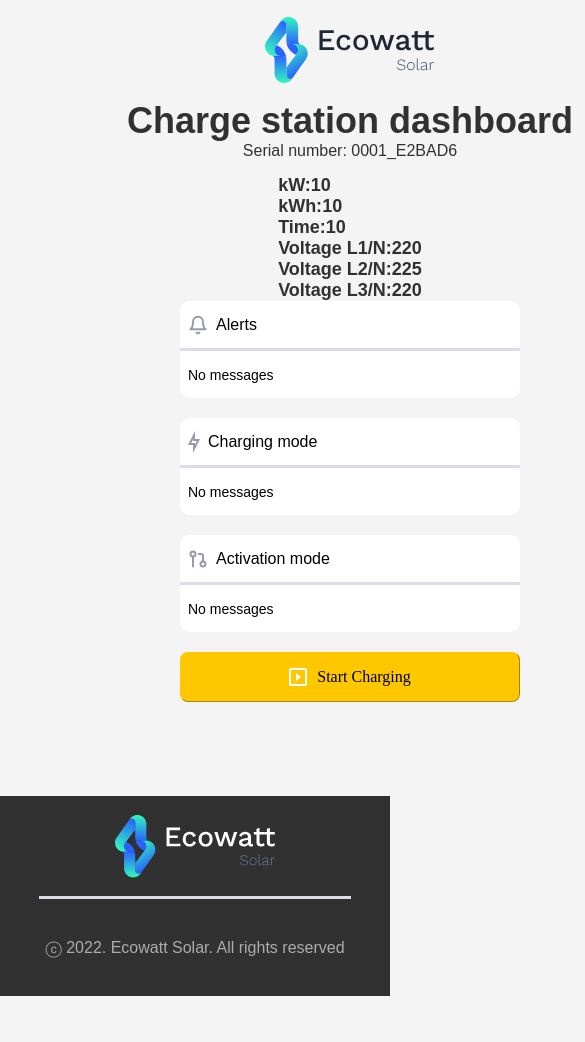
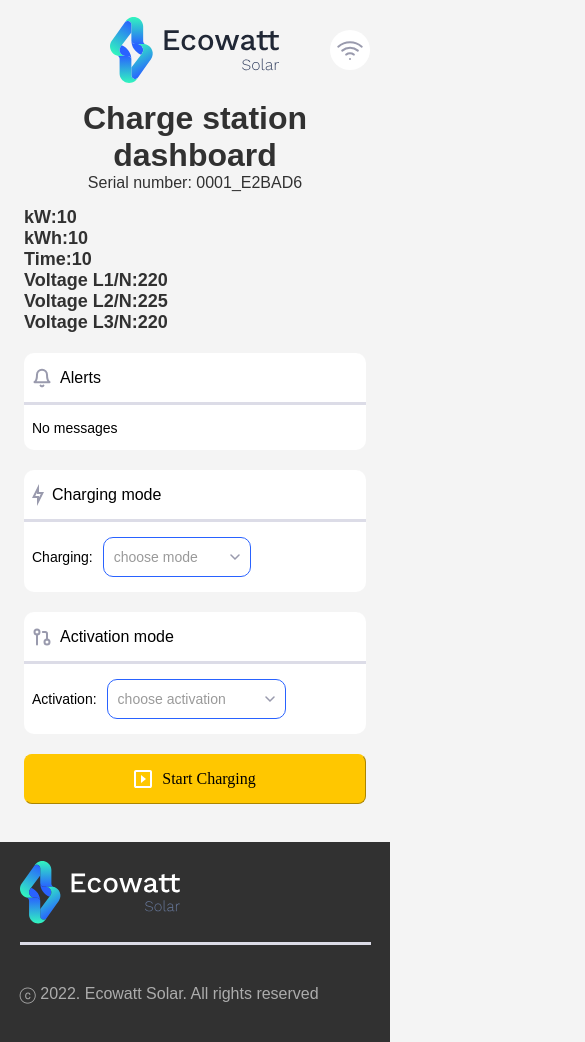
Before and after one commit to Viachaslau/charger_station, a plain HTML site: page index.html in a window 390 px wide. Shown: the top 1042 px of the page, 585 px wide, since content can reach past the window. Before the commit the page ends 996 px from the top, so only its background shows below. Drawn offline with Linux system fonts and the light colour scheme.

Commit message:
version 1.1

```diff
--- a/css/main.css
+++ b/css/main.css
@@ -6,14 +6,8 @@
   font-size: 16px;
   background: #f4f4f4;
   margin: 0 auto;
-}
-
-@media (max-width: 768px) {
-  .general_options {
-    flex-direction: column;
-    align-items: center;
-  }
-
+  position: relative;
+  min-height: 100vh;
 }
 
 .main_div {
@@ -39,6 +33,53 @@
   top: 30px;
 }
 
+.wifi:hover,
+.wifi:focus {
+  cursor: pointer;
+}
+
+/* The Modal (background) */
+.modal {
+  display: none; /* Hidden by default */
+  position: fixed; /* Stay in place */
+  z-index: 1; /* Sit on top */
+  padding-top: 100px; /* Location of the box */
+  left: 0;
+  top: 0;
+  width: 100%; /* Full width */
+  height: 100%; /* Full height */
+  overflow: auto; /* Enable scroll if needed */
+  background-color: rgb(0,0,0); /* Fallback color */
+  background-color: rgba(0,0,0,0.4); /* Black w/ opacity */
+}
+
+/* Modal Content */
+.wifi_modal_content {
+  background-color: #fefefe;
+  margin: auto;
+  padding: 20px;
+  /* border: 1px solid #888; */
+  /* position: relative; */
+  max-width: 340px;
+  /* height: 376px; */
+  border-radius: 10px;
+}
+
+/* The Close Button */
+.close {
+  color: #aaaaaa;
+  float: right;
+  font-size: 40px;
+  font-weight: bold;
+}
+
+.close:hover,
+.close:focus {
+  color: #000;
+  text-decoration: none;
+  cursor: pointer;
+}
+
 .main_text {
   display: flex;
   flex-direction: column;
@@ -56,11 +97,9 @@
 
 .control_panel {
   color: rgba(0,0,0,0.800000011920929);
-  left: 500px;
   font-weight: Bold;
   font-size: 18px;
   flex: 1 1 0;
-  justify-content: center;
 }
 
 .serial_number {
@@ -84,7 +123,7 @@
 
 .block {
   width: 340px;
-  height: 97px;
+  min-height: 97px;
   background-color: #FFFFFF;
   border-radius: 10px;
   overflow: hidden;
@@ -95,8 +134,8 @@
 
 .block_title {
   display: flex;
-  flex: 1 1 0;
   align-items: center;
+  height: 49px;
 }
 
 .block_name {
@@ -109,7 +148,6 @@
 .block_contect {
   border-top: solid;
   border-color: #DCDCE7;
-  font-weight: Regular;
   font-size: 14px;
   flex: 1 1 0;
   display: flex;
@@ -143,15 +181,23 @@
   color: #fff;
 }
 
+.rectangle {
+  background-color: rgba(0, 0, 0, 0.8);
+}
+
 footer {
   position: absolute;
   bottom: 0;
   width: 100%;
-  height: 3rem;
+  height: 2.5rem;
 }
 
-.rectangle {
-  background-color: rgba(0, 0, 0, 0.8);
+.ecowatt_bottom {
+  height: 100px;
+  display: flex;
+  flex: 1 1 0;
+  align-items: center;
+  justify-content: space-around;
 }
 
 .rules {
@@ -166,3 +212,76 @@
   align-items: center;
   justify-content: space-around;
 }
+
+@media (max-width: 768px) {
+  .main_title {
+    width: 100%;
+    color: rgba(0,0,0,0.800000011920929);
+    top: 181px;
+    font-weight: Bold;
+    font-size: 32px;
+  }
+
+  .wifi {
+    right: 20px;
+}
+
+  .serial_number {
+    width: 100%;
+    color: rgba(0,0,0,0.800000011920929);
+    font-weight: Regular;
+    font-size: 16px;
+  }
+
+  .general_options {
+    flex-direction: column;
+    align-items: center;
+    width: 100%;
+    align-items: stretch;
+    padding: 0 1.5rem;
+  }
+
+  .control_panel {
+    padding-bottom: 20px;
+}
+
+  .block{
+    width: 100%;
+  }
+
+  .main_div {
+    width: auto;
+    padding: 0 auto;
+  }
+
+  .activation_bottom {
+    width: 100%;
+}
+
+  footer {
+    height: 0.1rem;
+  }
+
+  .ecowatt_bottom {
+    height: 100px;
+    display: flex;
+    flex: 1 1 0;
+    align-items: center;
+    justify-content: left;
+    margin-left: 5%;
+  }
+
+  .rules {
+    height: 100px;
+    color: rgba(255, 255, 255, 0.6);
+    border-top: solid;
+    border-color: #DCDCE7;
+    width: 90%;
+    margin: auto;
+    display: flex;
+    flex: 1 1 0;
+    align-items: center;
+    justify-content: left;
+  }
+
+}
--- a/index.html
+++ b/index.html
@@ -3,7 +3,7 @@
 <head>
     <link href="./css/main.css" rel="stylesheet" />
     <title>Ecowatt Solar</title>
-    <meta name="viewport" content="width=device-width">
+    <meta name="viewport" content="width=device-width, initial-scale=1">
 </head>
 
 <body>
@@ -49,7 +49,7 @@
                 </defs>
             </svg>
         </div>
-        <div class="wifi">
+        <div class="wifi" id="myBtn">
             <svg width="40" height="40" viewBox="0 0 40 40" fill="none" >
                 <circle cx="20" cy="20" r="20" fill="white"/>
                 <path d="M20 28.8889H20.0111" stroke="#999AAD" stroke-width="2" stroke-linecap="round" stroke-linejoin="round"/>
@@ -59,6 +59,23 @@
             </svg>
         </div>
     </div>
+
+    <!-- Trigger/Open The Modal -->
+    <!-- <button id="myBtn">Open Modal</button> -->
+
+    <!-- The Modal -->
+    <div id="myModal" class="modal">
+
+    <!-- Modal content -->
+    <div class="wifi_modal_content">
+        <span class="close">&times;</span>
+        <p>Some text in the Modal..</p>
+    </div>
+
+    </div>
+
+
+
 
     <div class="main_text">
         <div class="main_title">Charge station dashboard</div>
@@ -113,7 +130,15 @@
                     </svg>
                     <div class="block_name">Charging mode</div>
                 </div>
-                <div class="block_contect">No messages</div>
+                <div class="block_contect">
+                    <div>Charging:</div>
+                <div style="width: 148px; height: 40px; border: 1px solid #2962FF; border-radius: 10px; color: rgba(0, 0, 0, 0.4); display: flex; align-items: center; margin: 15px 10px; justify-content: space-between;">
+                    <div style="margin-left: 10px;">choose mode</div>
+                    <svg style="margin-right: 10px;" width="10" height="7" viewBox="0 0 10 7" fill="none">
+                        <path d="M1 0.999985L5 4.99998L9 0.999985" stroke="#999AAD" stroke-width="1.5" stroke-linecap="round"/>
+                        </svg>
+                </div>
+                </div>
             </div>
             <div class="block">
                 <div class="block_title">
@@ -125,7 +150,15 @@
                     </svg>
                 <div class="block_name">Activation mode</div>
                 </div>
-                <div class="block_contect">No messages</div>
+                <div class="block_contect">
+                    <div>Activation:</div>
+                <div style="width: 179px; height: 40px; border: 1px solid #2962FF; border-radius: 10px; color: rgba(0, 0, 0, 0.4); display: flex; align-items: center; margin: 15px 10px; justify-content: space-between;">
+                    <div style="margin-left: 10px;">choose activation</div>
+                    <svg style="margin-right: 10px;" width="10" height="7" viewBox="0 0 10 7" fill="none">
+                        <path d="M1 0.999985L5 4.99998L9 0.999985" stroke="#999AAD" stroke-width="1.5" stroke-linecap="round"/>
+                        </svg>
+                </div>
+                </div>
             </div>
             <button class="activation_bottom">
                 <svg width="18" height="18" viewBox="0 0 18 18" fill="none">
@@ -140,7 +173,7 @@
 
 <footer>
     <div class="rectangle">
-        <div style=" height: 100px; display: flex; flex: 1 1 0; align-items: center; justify-content: space-around;">
+        <div class="ecowatt_bottom">
             <svg width="160" height="63" viewBox="0 0 160 63" fill="none" >
                 <path d="M33.8835 25.9911C33.7631 25.9561 33.6382 25.9254 33.5157 25.897C32.8154 25.7327 32.0984 25.6504 31.3791 25.6518H23.6735C22.7597 25.6516 21.8834 25.2885 21.2373 24.6424C20.5912 23.9962 20.2281 23.1199 20.2279 22.2062V7.23934C20.2278 6.50864 19.9955 5.79687 19.5645 5.20684C19.1334 4.61682 18.526 4.17909 17.8299 3.95688C17.1338 3.73468 16.3851 3.7395 15.6919 3.97066C14.9988 4.20182 14.397 4.64734 13.9736 5.24287L15.0069 3.79151C16.1159 2.2328 17.6916 1.06696 19.5066 0.462383C21.3215 -0.14219 23.2816 -0.15419 25.1038 0.42811C26.926 1.01041 28.5159 2.15687 29.6439 3.70188C30.7719 5.24689 31.3796 7.11047 31.3791 9.02344V22.6768C31.3794 23.4264 31.624 24.1555 32.0759 24.7536C32.5278 25.3517 33.1624 25.7861 33.8835 25.9911Z" fill="url(#paint0_linear_410_1387)"/>
                 <path d="M10.1668 27.8761C9.55405 28.7093 9.18364 29.6956 9.09652 30.7261C9.00941 31.7567 9.209 32.7912 9.67323 33.7154C10.1375 34.6395 10.8482 35.4173 11.727 35.9626C12.6057 36.508 13.6181 36.7997 14.6523 36.8055H9.07666C8.23026 36.8081 7.38755 36.6939 6.57236 36.4662C6.57016 36.464 6.56578 36.464 6.56359 36.4618C0.806264 34.8397 -2.06144 27.7667 1.69505 22.4866L5.63105 16.9591L13.9737 5.24313C14.3971 4.6476 14.9988 4.20207 15.692 3.97092C16.3851 3.73976 17.1339 3.73493 17.8299 3.95714C18.526 4.17934 19.1335 4.61707 19.5645 5.2071C19.9955 5.79712 20.2279 6.5089 20.2279 7.23959V14.5599L11.06 26.6941L10.1668 27.8761Z" fill="url(#paint1_linear_410_1387)"/>
@@ -187,3 +220,31 @@
 </footer>
 
 </html>
+
+<script>
+    // Get the modal
+    var modal = document.getElementById("myModal");
+
+    // Get the button that opens the modal
+    var btn = document.getElementById("myBtn");
+
+    // Get the <span> element that closes the modal
+    var span = document.getElementsByClassName("close")[0];
+
+    // When the user clicks the button, open the modal
+    btn.onclick = function() {
+        modal.style.display = "block";
+    }
+
+    // When the user clicks on <span> (x), close the modal
+    span.onclick = function() {
+        modal.style.display = "none";
+    }
+
+    // When the user clicks anywhere outside of the modal, close it
+    window.onclick = function(event) {
+        if (event.target == modal) {
+        modal.style.display = "none";
+        }
+    }
+    </script>
```
